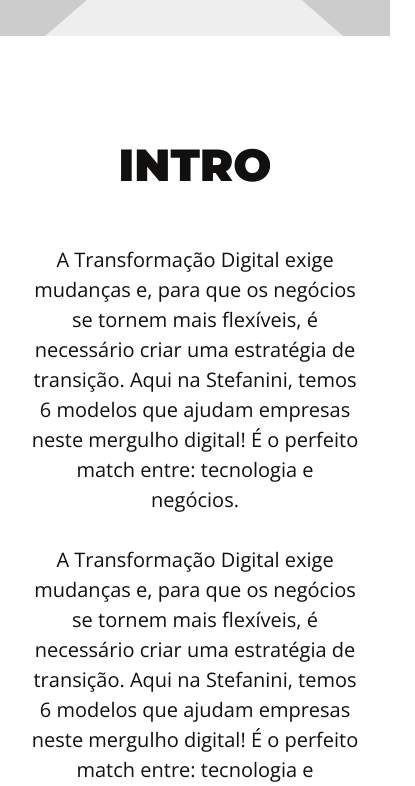
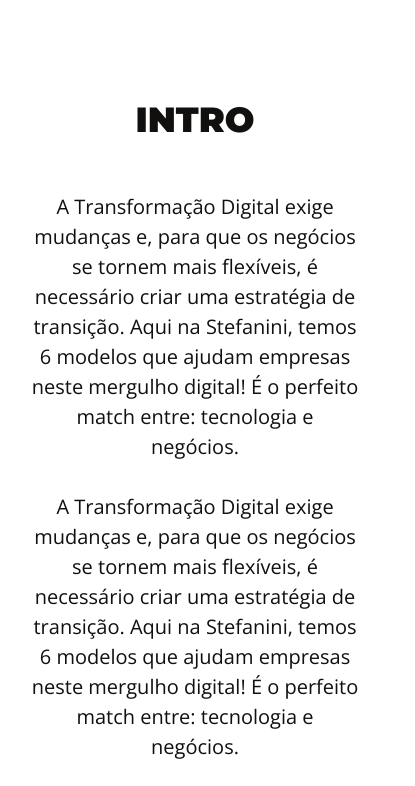
Before and after one commit to Mteeles/Landing-page, a plain HTML site: page index.html in a window 390 px wide. Shown: the part 999-1785 px from the top of the page, 415 px wide, since content can reach past the window. Drawn offline with nearby package versions, Linux system fonts and the light colour scheme.

Commit message:
terceira alteração

```diff
--- a/css/style.css
+++ b/css/style.css
@@ -421,6 +421,12 @@
     }
 }
 
+@media (max-width: 450px) {
+    h2 {
+        font-size: 3.5rem;
+    }
+}
+
 @media (max-width: 350px) {
 
     h2 {
```
